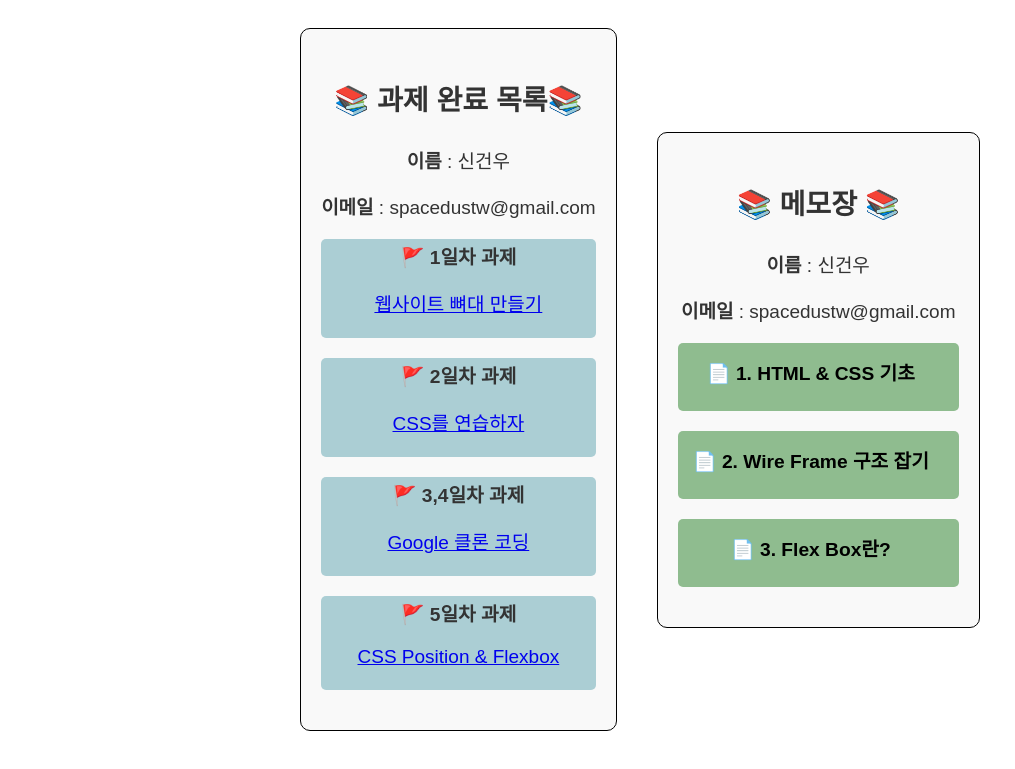
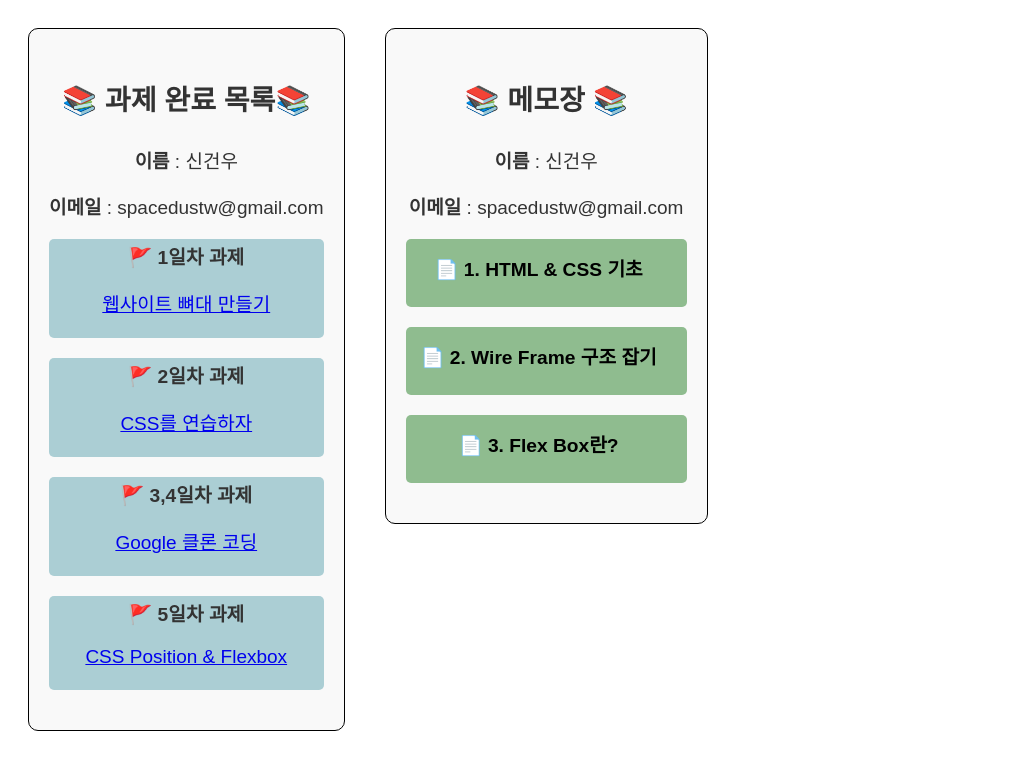
Before and after one commit to spacedustz/Markup-CSS, a React (Vite) app in the folder React/: page / in a window 1280 px wide. Shown: the top 769 px of the page, without its empty margins (0-1015 px from the left). Built offline with nearby package versions, Linux system fonts and the light colour scheme; no server answers.

Commit message:
다수 컴포넌트 Style 수정

```diff
--- a/React/src/components/TodayReport.tsx
+++ b/React/src/components/TodayReport.tsx
@@ -10,9 +10,8 @@ import {Nav} from "../styles/Nav.ts";
 
 const ResponsiveContainer = styled.div`
     display: flex;
-    flex-direction: row;
     justify-content: center;
-    align-items: center;
+    align-items: flex-start;
     height: 100%;
     flex-wrap: wrap;
 `;
@@ -76,7 +75,7 @@ const CommentTitle = styled.h2`
 const MainContainer = styled.div`
     display: flex;
     flex-direction: column;
-    align-items: center;
+    align-items: flex-start;
 `;
 
 const Home = () => (
```
